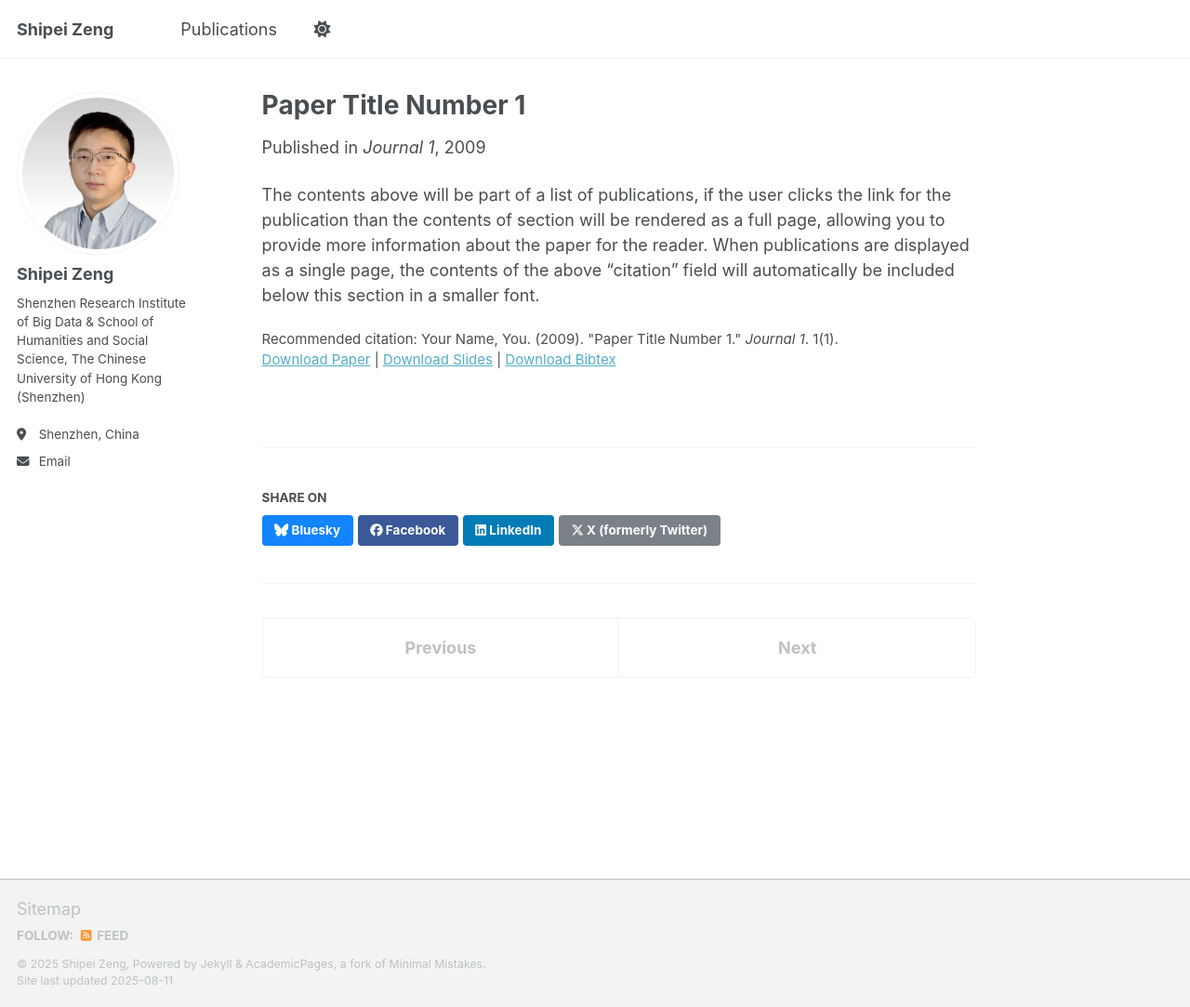
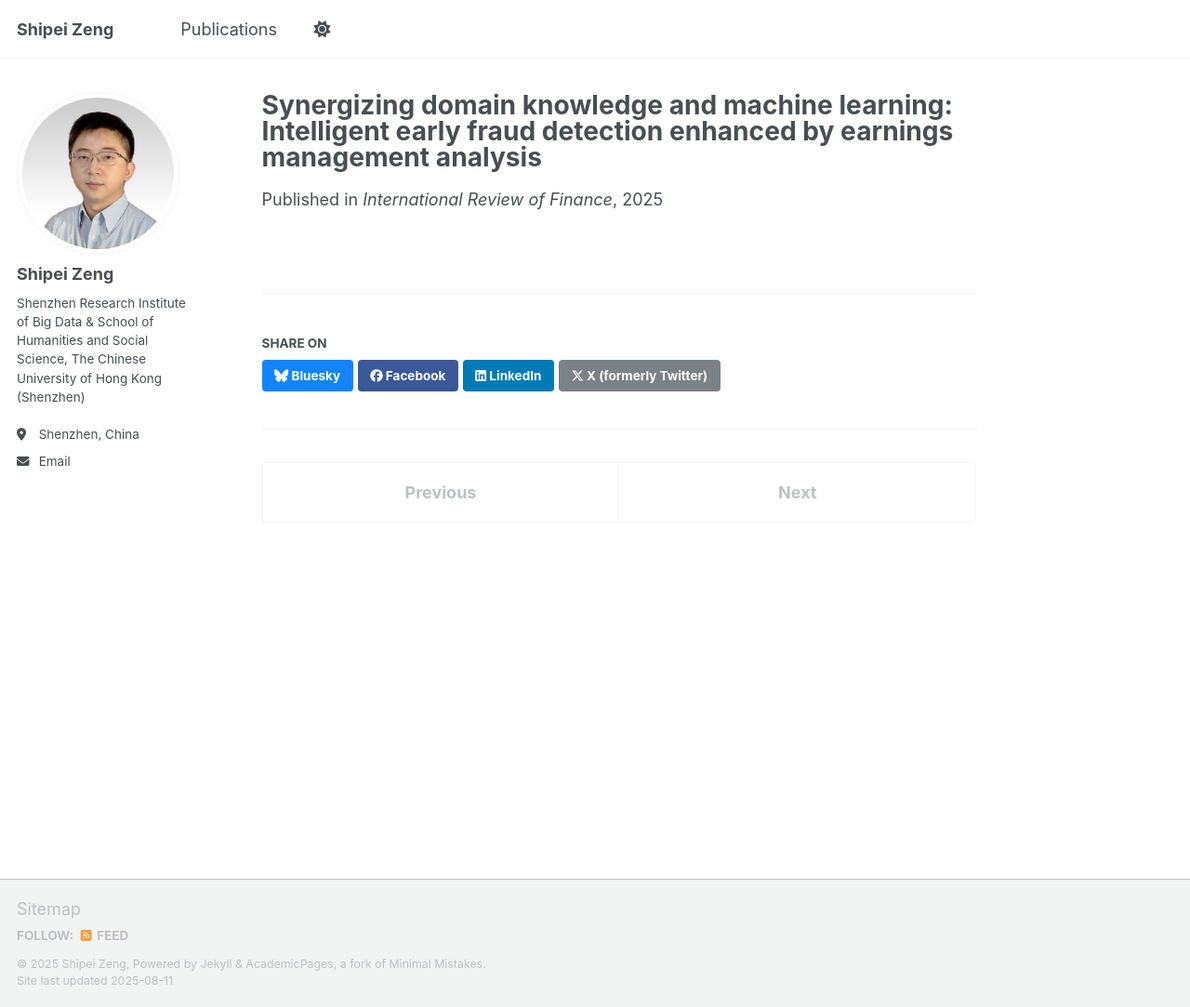
Before and after one commit to shipei-zeng/shipei-zeng.github.io, a Jekyll site: the page built from _publications/2025-05-02-paper-title-number.md, in a window 1280 px wide and 1083 px high. Shown: the whole window at 93% size. Built offline with Jekyll 4.4.1, drawn with Linux system fonts in a browser that asks for light colours; a script that is not in the unit is left out.

Commit message:
Update 2025-05-02-paper-title-number.md

```diff
--- a/_publications/2025-05-02-paper-title-number.md
+++ b/_publications/2025-05-02-paper-title-number.md
@@ -1,14 +1,9 @@
 ---
-title: "Paper Title Number 1"
+title: "Synergizing domain knowledge and machine learning: Intelligent early fraud detection enhanced by earnings management analysis"
 collection: publications
 category: manuscripts
-permalink: /publication/2009-10-01-paper-title-number-1
-excerpt: 'This paper is about the number 1. The number 2 is left for future work.'
-date: 2009-10-01
-venue: 'Journal 1'
-slidesurl: 'http://academicpages.github.io/files/slides1.pdf'
-paperurl: 'http://academicpages.github.io/files/paper1.pdf'
-bibtexurl: 'http://academicpages.github.io/files/bibtex1.bib'
-citation: 'Your Name, You. (2009). &quot;Paper Title Number 1.&quot; <i>Journal 1</i>. 1(1).'
+excerpt: '**Shipei Zeng**, Shan Dai*'
+date: 2025-05-02
+venue: 'International Review of Finance'
+paperurl: 'https://onlinelibrary.wiley.com/doi/full/10.1111/irfi.70021'
 ---
-The contents above will be part of a list of publications, if the user clicks the link for the publication than the contents of section will be rendered as a full page, allowing you to provide more information about the paper for the reader. When publications are displayed as a single page, the contents of the above "citation" field will automatically be included below this section in a smaller font.
```
